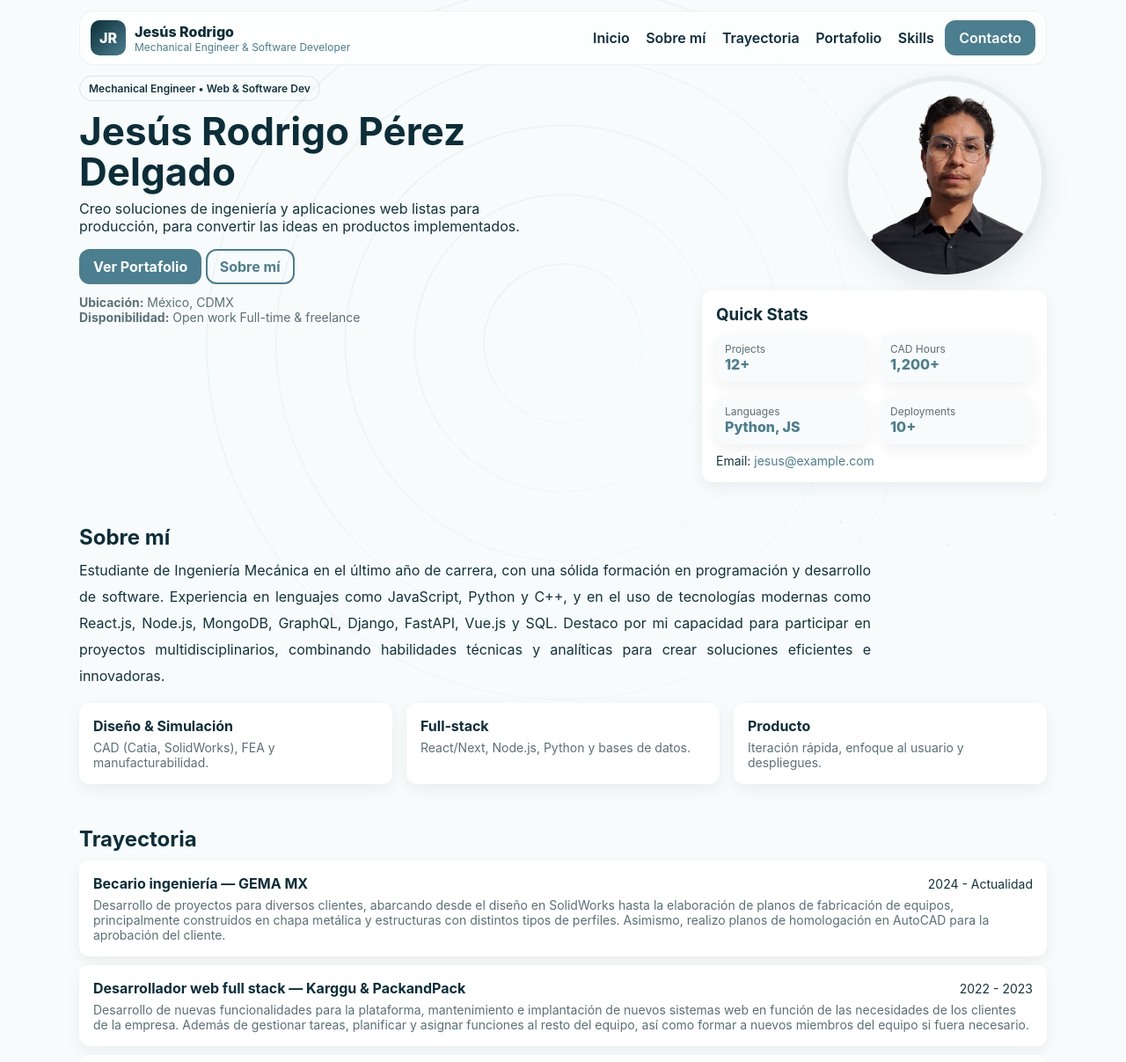
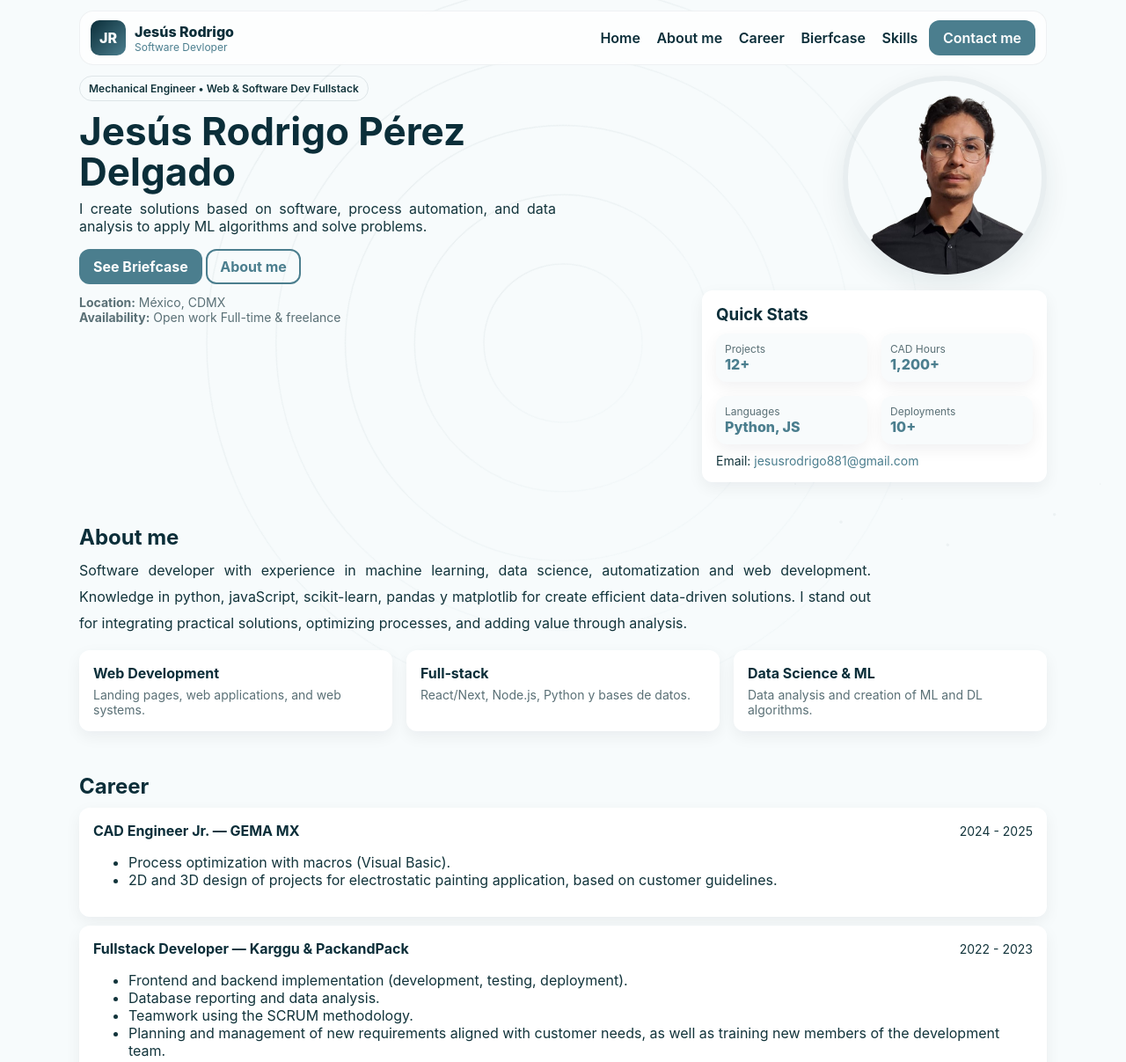
Before and after one commit to jesusrpd/siteperson, a plain HTML site: page index.html in a window 1280 px wide. Shown: the top 1207 px of the page at 88% size. Drawn offline with Linux system fonts and the light colour scheme.

Commit message:
translate es to en page

```diff
--- a/index.html
+++ b/index.html
@@ -48,16 +48,16 @@
           <div class="brand-badge">JR</div>
           <div>
             <div style="font-weight: 800; color: var(--c-dark)">Jesús Rodrigo</div>
-            <div class="brand-sub">Mechanical Engineer & Software Developer</div>
+            <div class="brand-sub">Software Devloper</div>
           </div>
         </div>
         <nav class="primary-nav nav-cta">
-          <a href="#home">Inicio</a>
-          <a href="#about">Sobre mí</a>
-          <a href="#career">Trayectoria</a>
-          <a href="#portfolio">Portafolio</a>
+          <a href="#home">Home</a>
+          <a href="#about">About me</a>
+          <a href="#career">Career</a>
+          <a href="#portfolio">Bierfcase</a>
           <a href="#skills">Skills</a>
-          <a href="#contact" class="primary" style="margin-left: 8px;color:white;">Contacto</a>
+          <a href="#contact" class="primary" style="margin-left: 8px;color:white;">Contact me</a>
         </nav>
       </div>
     </div>
@@ -67,16 +67,16 @@
     <!-- HERO -->
     <section id="home" class="grid grid-2">
       <div class="reveal">
-        <span class="badge">Mechanical Engineer • Web & Software Dev</span>
+        <span class="badge">Mechanical Engineer • Web & Software Dev Fullstack</span>
         <h1 style="margin-top: 12px;">Jesús Rodrigo Pérez Delgado</h1>
-        <p style="margin-top: 8px; max-width: 640px;">Creo soluciones de ingeniería y aplicaciones web listas para producción, para convertir las ideas en productos implementados.</p>
+        <p style="margin-top: 8px; max-width: 640px; text-align: justify;">I create solutions based on software, process automation, and data analysis to apply ML algorithms and solve problems.</p>
         <div class="stack" style="margin-top: 14px; gap: 10px;">
-          <a href="#portfolio" class="primary">Ver Portafolio</a>
-          <a href="#about" class="secondary">Sobre mí</a>
+          <a href="#portfolio" class="primary">See Briefcase</a>
+          <a href="#about" class="secondary">About me</a>
         </div>
         <div class="stack" style="margin-top: 12px; font-size: 14px; color: #5a7076;">
-          <div><strong>Ubicación:</strong> México, CDMX</div>
-          <div><strong>Disponibilidad:</strong> Open work Full-time & freelance</div>
+          <div><strong>Location:</strong> México, CDMX</div>
+          <div><strong>Availability:</strong> Open work Full-time & freelance</div>
         </div>
       </div>
 
@@ -103,7 +103,7 @@
             </div>
           </div>
           <div style="margin-top: 10px; font-size: 14px;">
-            Email: <a href="mailto:jesus@example.com" style="color:var(--c-mid);">jesus@example.com</a>
+            Email: <a href="mailto:jesusrodrigo881@gmail.com" style="color:var(--c-mid);">jesusrodrigo881@gmail.com</a>
           </div>
         </div>
       </div>
@@ -111,29 +111,26 @@
 
     <!-- ABOUT -->
     <section id="about" class="reveal">
-      <h2>Sobre mí</h2>
-      <p style="margin-top:8px; max-width: 900px;text-align: justify;line-height: 30px;">Estudiante de Ingeniería Mecánica en el último año de carrera, con una sólida formación en programación y desarrollo de
-software. Experiencia en lenguajes como JavaScript, Python y C++, y en el uso de tecnologías modernas como React.js,
-Node.js, MongoDB, GraphQL, Django, FastAPI, Vue.js y SQL. Destaco por mi capacidad para participar en proyectos
-multidisciplinarios, combinando habilidades técnicas y analíticas para crear soluciones eficientes e innovadoras.</p>
+      <h2>About me</h2>
+      <p style="margin-top:8px; max-width: 900px;text-align: justify;line-height: 30px;">Software developer with experience in machine learning, data science, automatization and web development. Knowledge in python, javaScript, scikit-learn, pandas y matplotlib for create efficient data-driven solutions. I stand out for integrating practical solutions, optimizing processes, and adding value through analysis.</p>
 
       <div class="grid grid-3" style="margin-top:12px;">
-        <div class="card"><h4 style="margin:0;">Diseño & Simulación</h4><p style="margin:6px 0 0 0; font-size:14px; color:#5a7076;">CAD (Catia, SolidWorks), FEA y manufacturabilidad.</p></div>
+        <div class="card"><h4 style="margin:0;">Web Development</h4><p style="margin:6px 0 0 0; font-size:14px; color:#5a7076;">Landing pages, web applications, and web systems.</p></div>
         <div class="card"><h4 style="margin:0;">Full‑stack</h4><p style="margin:6px 0 0 0; font-size:14px; color:#5a7076;">React/Next, Node.js, Python y bases de datos.</p></div>
-        <div class="card"><h4 style="margin:0;">Producto</h4><p style="margin:6px 0 0 0; font-size:14px; color:#5a7076;">Iteración rápida, enfoque al usuario y despliegues.</p></div>
+        <div class="card"><h4 style="margin:0;">Data Science & ML</h4><p style="margin:6px 0 0 0; font-size:14px; color:#5a7076;">Data analysis and creation of ML and DL algorithms.</p></div>
       </div>
     </section>
 
     <!-- CAREER -->
     <section id="career" class="reveal">
-      <h2>Trayectoria</h2>
+      <h2>Career</h2>
       <div id="career-list" style="margin-top:10px; display:grid; gap: 10px;"></div>
     </section>
 
     <!-- PORTFOLIO -->
     <section id="portfolio" class="reveal">
-      <h2>Desarrollador full stack</h2>
-      <p style="margin:6px 0 12px 0; color:#5a7076;">Proyectos seleccionados que combinan ingeniería y software.</p>
+      <h2>Developer Full Stack</h2>
+      <p style="margin:6px 0 12px 0; color:#5a7076;">Selected projects combining engineering and software.</p>
       <div id="projects" class="grid grid-3"></div>
     </section>
 
@@ -153,7 +150,7 @@ multidisciplinarios, combinando habilidades técnicas y analíticas para crear s
           <div class="tags" id="tools"></div>
           <div style="margin-top: 12px;">
             <h4 style="margin:0 0 6px 0;">Interests</h4>
-            <p style="margin:0; font-size:14px; color:#5a7076;">Programación, Inteligencia Artificial, SCRUM, Metodologías trabajo en equipo, Enseñanza.</p>
+            <p style="margin:0; font-size:14px; color:#5a7076;">Programming, Artificial Intelligence, SCRUM, Teamwork Methodologies, Teaching.</p>
           </div>
         </div>
       </div>
@@ -164,11 +161,11 @@ multidisciplinarios, combinando habilidades técnicas y analíticas para crear s
       <div class="card" style="background: linear-gradient(90deg,var(--c-dark),var(--c-mid)); color:#fff;">
         <div class="grid grid-2" style="align-items:center;">
           <div>
-            <h3 style="margin:0;color:white;">Construyamos algo juntos</h3>
+            <h3 style="margin:0;color:white;">Let's build something together</h3>
             <p style="margin:6px 0 0 0;">Email: <a href="mailto:jesusrodrigo881@gmail.com" style="color: var(--c-light);">jesusrodrigo881@gmail.com</a></p>
           </div>
           <div style="text-align:right;">
-            <a class="primary" href="mailto:jesus@example.com">Escríbeme</a>
+            <a class="primary" href="mailto:jesusrodrigo881@gmail.com">Write to me</a>
           </div>
         </div>
       </div>
--- a/index.js
+++ b/index.js
@@ -12,20 +12,20 @@
     ];
 
     const skills = [
-      { name: 'Frontend with React JS', pct: 85 },
-      { name: 'JavaScript / React', pct: 88 },
+      { name: 'Frontend with JS (NextJs)', pct: 85 },
+      { name: 'Machine Learning', pct: 30 },
       { name: 'Python / Backend', pct: 80 },
-      { name: 'FEA & Simulation', pct: 50 },
+      { name: 'Data Science', pct: 30 },
       { name: 'DevOps / Deployment', pct: 60 },
     ];
 
-    const tools = ['Excel','JavaScript','Python','Nextjs','Nodejs','Graphql', 'FastAPI','MongoDB','SQL', 'Pandas', 'Reactjs'];
+    const tools = ['Python','SQL','Scikit-learn','MongoDB','Reactjs','Nodejs', 'GraphQL','Docker','AWS', 'Django', 'Netlify CI/CD', 'Git & GITHUB', 'Jira', 'NextJs','Tailwind'];
 
     const career = [
-      { title: 'Becario ingeniería — GEMA MX', date: '2024 - Actualidad', desc: 'Desarrollo de proyectos para diversos clientes, abarcando desde el diseño en SolidWorks hasta la elaboración de planos de fabricación de equipos, principalmente construidos en chapa metálica y estructuras con distintos tipos de perfiles. Asimismo, realizo planos de homologación en AutoCAD para la aprobación del cliente.' },
-      { title: 'Desarrollador web full stack — Karggu & PackandPack', date: '2022 - 2023', desc: 'Desarrollo de nuevas funcionalidades para la plataforma, mantenimiento e implantación de nuevos sistemas web en función de las necesidades de los clientes de la empresa. Además de gestionar tareas, planificar y asignar funciones al resto del equipo, así como formar a nuevos miembros del equipo si fuera necesario.' },
-      { title: 'Freelance — Free', date: '2021 - Actualidad', desc: 'Diseño, planificación y codificación de páginas y aplicaciones web para negocios de Estados Unidos y México.' },
-      { title: 'Mentor y atención al cliente — Dekids', date: '2019 - 2021', desc: 'Impartición de sesiones de programación, soft skills, emprendimiento y creación de videojuegos a niños de 8 a 13 años. También atención al cliente y seguimiento de clientes para saber cuál fue su experiencia con nosotros.' },
+      { title: 'CAD Engineer Jr. — GEMA MX', date: '2024 - 2025', desc: '<ul><li>Process optimization with macros (Visual Basic).</li><li>2D and 3D design of projects for electrostatic painting application, based on customer guidelines.</li></ul>' },
+      { title: 'Fullstack Developer — Karggu & PackandPack', date: '2022 - 2023', desc: '<ul><li>Frontend and backend implementation (development, testing, deployment).</li><li>Database reporting and data analysis.</li><li>Teamwork using the SCRUM methodology.</li><li>Planning and management of new requirements aligned with customer needs, as well as training new members of the development team.</li></ul>' },
+      { title: 'Fullstack Developer — Freelancer', date: '2021 - Actuality', desc: '<ul><li>Development of web systems and process automation aligned with customer needs.</li><li>Leadership in programming projects, applying technologies such as AWS, Reactjs, Python, Nextjs, SQL, MondoDB, etc.</li></ul>' },
+      { title: 'Programming instructor — Dekids', date: '2019 - 2021', desc: '<ul><li>Consulting and teaching in web programming (HTML, CSS, JS, CSS frameworks).</li></ul>' },
     ];
 
     // -------------- DOM helpers --------------
```
